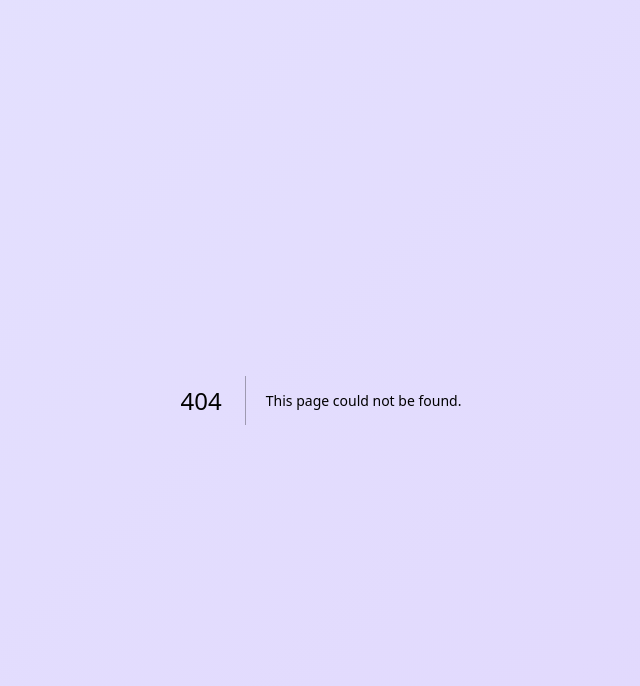
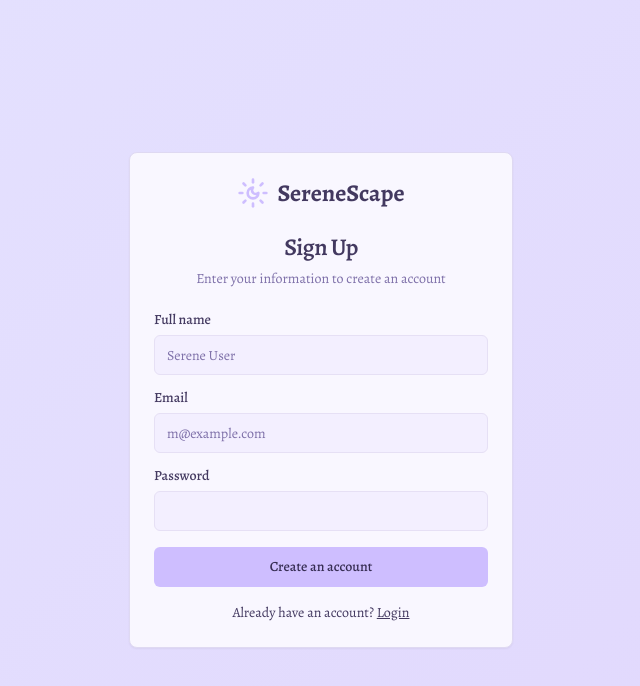
Before and after one commit to jtega149/SereneScape, a Next.js app: page /signup in a window 1280 px wide. Before the commit this address had no page. Shown: the top 686 px of the page, without its empty margins (319-959 px from the left). Built offline with nearby package versions, Linux system fonts and the light colour scheme.

Commit message:
Backend logic for signup and login

```diff
--- a/package.json
+++ b/package.json
@@ -2,6 +2,7 @@
   "name": "nextn",
   "version": "0.1.0",
   "private": true,
+  "type": "module",
   "scripts": {
     "dev": "next dev --turbopack -p 3000",
     "genkit:dev": "genkit start -- tsx src/ai/dev.ts",
@@ -43,6 +44,7 @@
     "dotenv": "^16.5.0",
     "firebase": "^11.9.1",
     "genkit": "^1.8.0",
+    "jsonwebtoken": "^9.0.2",
     "lucide-react": "^0.475.0",
     "next": "15.3.3",
     "patch-package": "^8.0.0",
@@ -56,6 +58,7 @@
     "zod": "^3.24.2"
   },
   "devDependencies": {
+    "@types/jsonwebtoken": "^9.0.10",
     "@types/node": "^20",
     "@types/react": "^18",
     "@types/react-dom": "^18",
--- /dev/null
+++ b/src/app/(app)/_layout.tsx
@@ -0,0 +1,20 @@
+import { cookies } from 'next/headers';
+import { redirect } from 'next/navigation';
+import jwt from 'jsonwebtoken';
+
+export default async function AuthenticatedLayout({ children }: { children: React.ReactNode }) {
+  const cookieStore = await cookies();
+  const token = cookieStore.get('auth-token')?.value;
+
+  if (!token) {
+    redirect('/signup');
+  }
+
+  try {
+    jwt.verify(token, process.env.JWT_SECRET!);
+  } catch {
+    redirect('/signup');
+  }
+
+  return <>{children}</>;
+}
--- a/src/app/layout.tsx
+++ b/src/app/layout.tsx
@@ -1,21 +1,22 @@
+// src/app/layout.tsx
 import type { Metadata } from 'next';
 import './globals.css';
-import { Toaster } from "@/components/ui/toaster";
+import { Toaster } from '@/components/ui/toaster';
 import { CalmingBackground } from '@/components/CalmingBackground';
 
 export const metadata: Metadata = {
   title: 'SereneScape',
   description: 'Find your calm. Your personal guide to mindfulness and relaxation.',
   icons: {
-    icon: '/favicon.ico', // Assuming a favicon might be added later
+    icon: '/favicon.ico',
   },
 };
 
 export default function RootLayout({
   children,
-}: Readonly<{
+}: {
   children: React.ReactNode;
-}>) {
+}) {
   return (
     <html lang="en" suppressHydrationWarning>
       <head>
--- /dev/null
+++ b/src/app/login/page.tsx
@@ -0,0 +1,106 @@
+'use client';
+
+import { useState } from 'react';
+import { useRouter } from 'next/navigation';
+import Link from 'next/link';
+import { Button } from '@/components/ui/button';
+import {
+  Card,
+  CardContent,
+  CardDescription,
+  CardHeader,
+  CardTitle,
+} from '@/components/ui/card';
+import { Input } from '@/components/ui/input';
+import { Label } from '@/components/ui/label';
+import { SunMoon } from 'lucide-react';
+
+export default function LoginPage() {
+  const [email, setEmail] = useState('');
+  const [password, setPassword] = useState('');
+  const [error, setError] = useState<string | null>(null);
+  const [loading, setLoading] = useState(false);
+  const router = useRouter();
+
+  async function handleLogin(e: React.FormEvent) {
+    e.preventDefault();
+    setLoading(true);
+    setError(null);
+
+    try {
+      const res = await fetch('/api/login', {
+        method: 'POST',
+        headers: { 'Content-Type': 'application/json' },
+        body: JSON.stringify({ email, password }),
+      });
+
+      if (res.ok) {
+        router.push('/protected'); // redirect to protected area
+      } else {
+        const data = await res.json();
+        setError(data.message || 'Login failed');
+      }
+    } catch (err) {
+      setError('Unexpected error occurred');
+    } finally {
+      setLoading(false);
+    }
+  }
+
+  return (
+    <div className="flex items-center justify-center min-h-screen">
+      <Card className="mx-auto max-w-sm w-full">
+        <CardHeader>
+          <div className="flex items-center justify-center gap-2 mb-4">
+            <SunMoon className="w-8 h-8 text-primary" />
+            <h1 className="text-2xl font-headline font-bold text-foreground">SereneScape</h1>
+          </div>
+          <CardTitle className="text-2xl text-center">Login</CardTitle>
+          <CardDescription className="text-center">
+            Enter your email below to login to your account
+          </CardDescription>
+        </CardHeader>
+        <CardContent>
+          <form onSubmit={handleLogin} className="grid gap-4">
+            <div className="grid gap-2">
+              <Label htmlFor="email">Email</Label>
+              <Input
+                id="email"
+                type="email"
+                placeholder="m@example.com"
+                value={email}
+                onChange={(e) => setEmail(e.target.value)}
+                required
+              />
+            </div>
+            <div className="grid gap-2">
+              <div className="flex items-center">
+                <Label htmlFor="password">Password</Label>
+                <Link href="#" className="ml-auto inline-block text-sm underline">
+                  Forgot your password?
+                </Link>
+              </div>
+              <Input
+                id="password"
+                type="password"
+                value={password}
+                onChange={(e) => setPassword(e.target.value)}
+                required
+              />
+            </div>
+            <Button type="submit" className="w-full" disabled={loading}>
+              {loading ? 'Logging in...' : 'Login'}
+            </Button>
+            {error && <p className="text-sm text-red-600 text-center">{error}</p>}
+          </form>
+          <div className="mt-4 text-center text-sm">
+            Don&apos;t have an account?{' '}
+            <Link href="/signup" className="underline">
+              Sign up
+            </Link>
+          </div>
+        </CardContent>
+      </Card>
+    </div>
+  );
+}
--- /dev/null
+++ b/src/app/signup/page.tsx
@@ -0,0 +1,112 @@
+'use client';
+
+import { useState } from 'react';
+import { useRouter } from 'next/navigation';
+import Link from 'next/link';
+import { Button } from '@/components/ui/button';
+import {
+  Card,
+  CardContent,
+  CardDescription,
+  CardHeader,
+  CardTitle,
+} from '@/components/ui/card';
+import { Input } from '@/components/ui/input';
+import { Label } from '@/components/ui/label';
+import { SunMoon } from 'lucide-react';
+
+export default function SignupPage() {
+  const [fullName, setFullName] = useState('');
+  const [email, setEmail] = useState('');
+  const [password, setPassword] = useState('');
+  const [error, setError] = useState<string | null>(null);
+  const [loading, setLoading] = useState(false);
+  const router = useRouter();
+
+  async function handleSignup(e: React.FormEvent) {
+    e.preventDefault();
+    setLoading(true);
+    setError(null);
+
+    try {
+      const res = await fetch('/api/signup', {
+        method: 'POST',
+        headers: { 'Content-Type': 'application/json' },
+        body: JSON.stringify({ fullName, email, password }),
+      });
+
+      if (res.ok) {
+        router.push('/protected'); // Redirect after signup
+      } else {
+        const data = await res.json();
+        setError(data.message || 'Signup failed');
+      }
+    } catch (err) {
+      setError('Unexpected error occurred');
+    } finally {
+      setLoading(false);
+    }
+  }
+
+  return (
+    <div className="flex items-center justify-center min-h-screen">
+      <Card className="mx-auto max-w-sm w-full">
+        <CardHeader>
+          <div className="flex items-center justify-center gap-2 mb-4">
+            <SunMoon className="w-8 h-8 text-primary" />
+            <h1 className="text-2xl font-headline font-bold text-foreground">SereneScape</h1>
+          </div>
+          <CardTitle className="text-2xl text-center">Sign Up</CardTitle>
+          <CardDescription className="text-center">
+            Enter your information to create an account
+          </CardDescription>
+        </CardHeader>
+        <CardContent>
+          <form onSubmit={handleSignup} className="grid gap-4">
+            <div className="grid gap-2">
+              <Label htmlFor="full-name">Full name</Label>
+              <Input
+                id="full-name"
+                placeholder="Serene User"
+                value={fullName}
+                onChange={(e) => setFullName(e.target.value)}
+                required
+              />
+            </div>
+            <div className="grid gap-2">
+              <Label htmlFor="email">Email</Label>
+              <Input
+                id="email"
+                type="email"
+                placeholder="m@example.com"
+                value={email}
+                onChange={(e) => setEmail(e.target.value)}
+                required
+              />
+            </div>
+            <div className="grid gap-2">
+              <Label htmlFor="password">Password</Label>
+              <Input
+                id="password"
+                type="password"
+                value={password}
+                onChange={(e) => setPassword(e.target.value)}
+                required
+              />
+            </div>
+            <Button type="submit" className="w-full" disabled={loading}>
+              {loading ? 'Creating Account...' : 'Create an account'}
+            </Button>
+            {error && <p className="text-sm text-red-600 text-center">{error}</p>}
+          </form>
+          <div className="mt-4 text-center text-sm">
+            Already have an account?{' '}
+            <Link href="/login" className="underline">
+              Login
+            </Link>
+          </div>
+        </CardContent>
+      </Card>
+    </div>
+  );
+}
```
Also changed, not shown: src/middleware.ts (added, +20 -0 lines), 2 other files (tests, documents, lock files or other folders).
